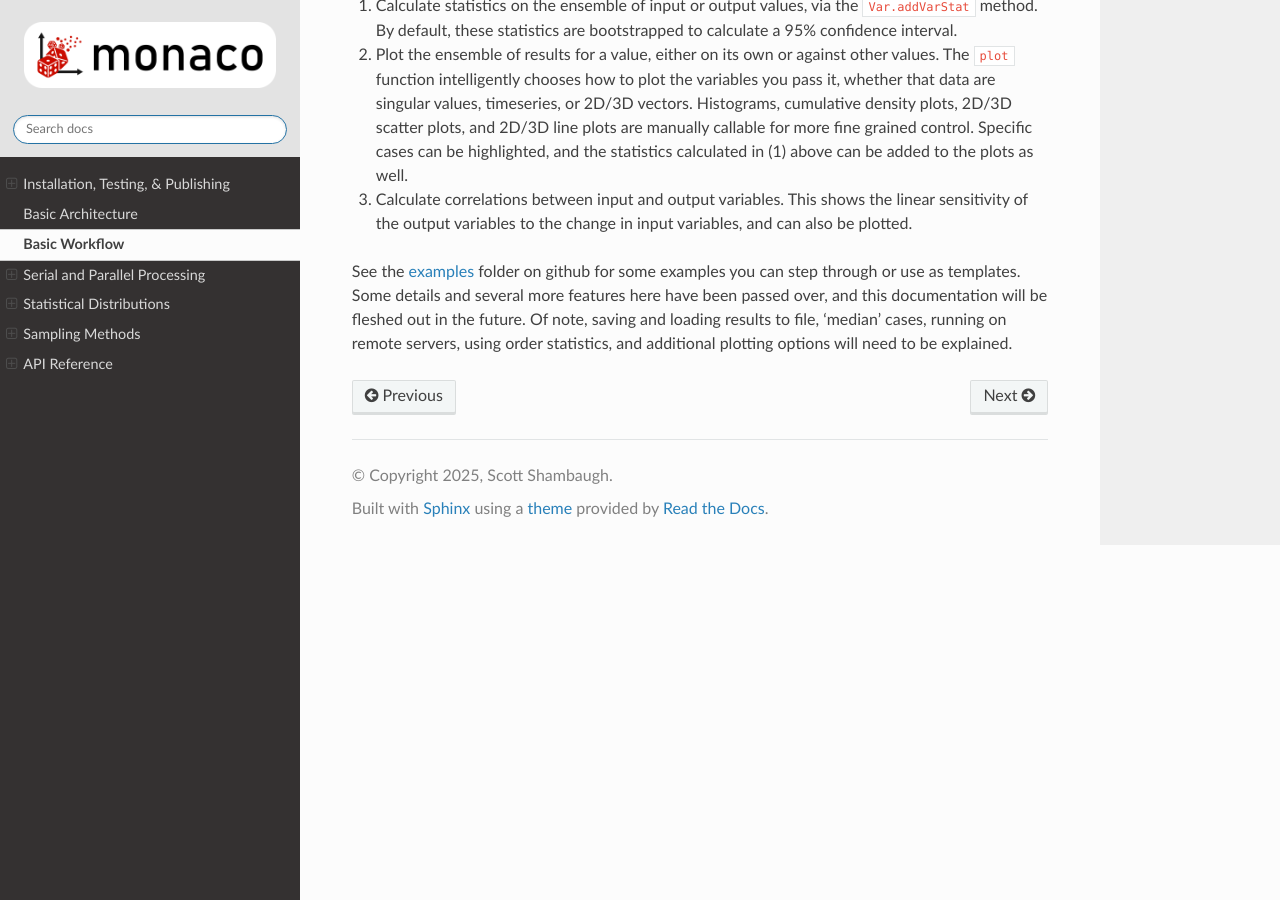
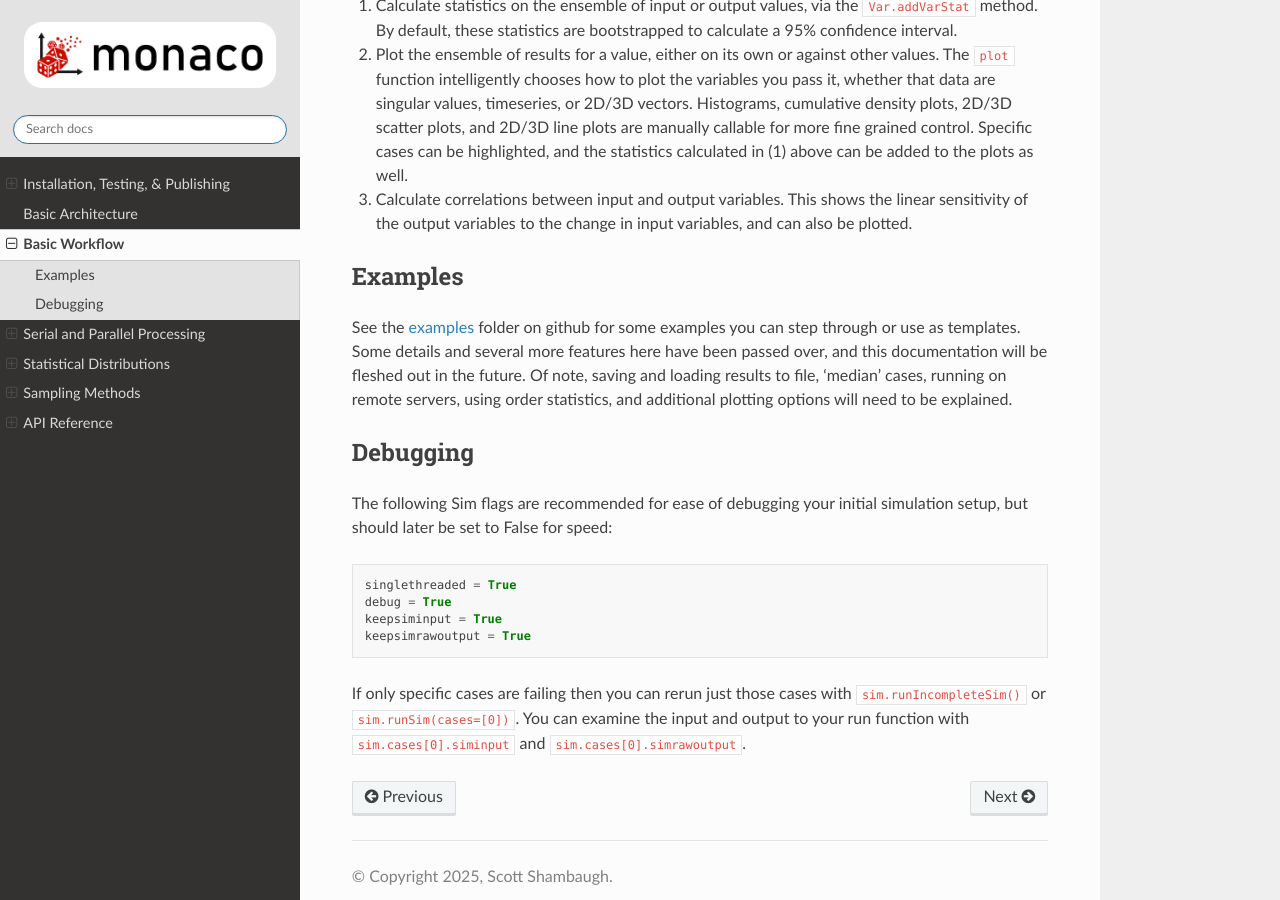
Before and after one commit to scottshambaugh/monaco, a Sphinx documentation site: the page built from docs/source/basic_workflow.md, in a window 1280 px wide and 900 px high, scrolled down 1315 px. Built offline with Sphinx 7.4.7 and the Read the Docs theme 3.1.0, drawn with Linux system fonts in a browser that asks for light colours.

````diff
--- a/docs/source/basic_workflow.md
+++ b/docs/source/basic_workflow.md
@@ -28,4 +28,18 @@
 
 3) Calculate correlations between input and output variables. This shows the linear sensitivity of the output variables to the change in input variables, and can also be plotted.
 
+## Examples
+
 See the [examples](https://github.com/scottshambaugh/monaco/tree/main/examples) folder on github for some examples you can step through or use as templates. Some details and several more features here have been passed over, and this documentation will be fleshed out in the future. Of note, saving and loading results to file, 'median' cases, running on remote servers, using order statistics, and additional plotting options will need to be explained.
+
+## Debugging
+
+The following Sim flags are recommended for ease of debugging your initial simulation setup, but should later be set to False for speed:
+```python
+singlethreaded = True
+debug = True
+keepsiminput = True
+keepsimrawoutput = True
+```
+
+If only specific cases are failing then you can rerun just those cases with `sim.runIncompleteSim()` or `sim.runSim(cases=[0])`. You can examine the input and output to your run function with `sim.cases[0].siminput` and `sim.cases[0].simrawoutput`.
````
Also changed, not shown: CHANGELOG.md (+1 -0 lines), docs/source/processing_methods.md (+1 -1 lines), 1 other file.
